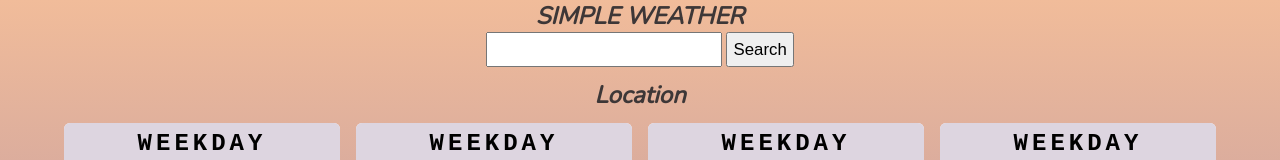
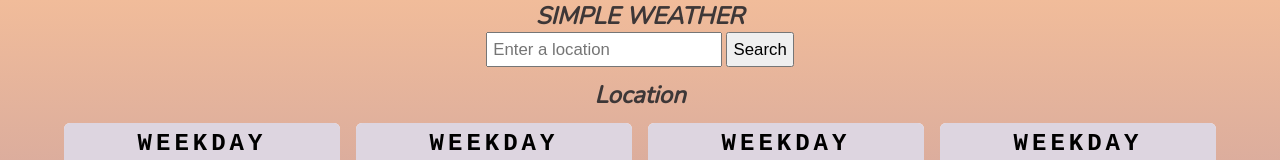
Before and after one commit to amShuri/weather-app, a website built with webpack: page src/template.html in a window 1280 px wide. Shown: the top 160 px of the page. Built offline with nearby package versions, Linux system fonts and the light colour scheme; a web font is replaced by a local one.

Commit message:
Add missing placeholder for the search input

```diff
--- a/src/template.html
+++ b/src/template.html
@@ -11,7 +11,13 @@
 
       <form novalidate>
         <label for="location" aria-hidden="true">Location:</label>
-        <input type="text" name="location" id="location" required />
+        <input
+          type="text"
+          name="location"
+          id="location"
+          placeholder="Enter a location"
+          required
+        />
         <button type="submit">Search</button>
       </form>
     </nav>
```
